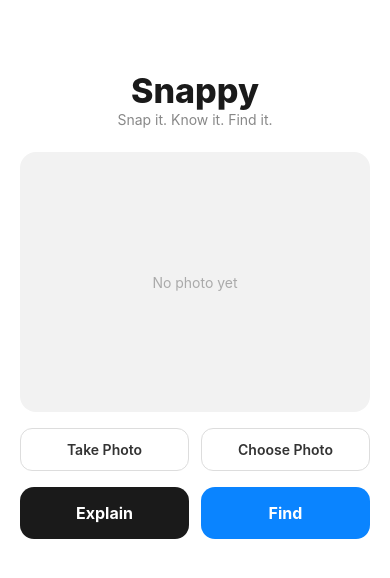
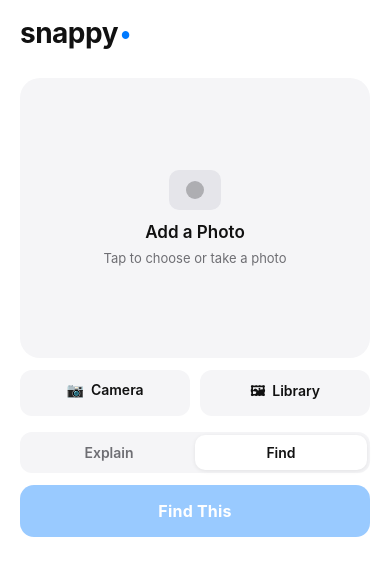
Before and after one commit to myfutureplan305/snapp-app, a React Native app: screen / in a window 390 px wide. Shown: the top 578 px of the page. Built offline with nearby package versions, Linux system fonts and the light colour scheme.

Commit message:
Update App.js

```diff
--- a/App.js
+++ b/App.js
@@ -3,228 +3,350 @@ import {
   ActivityIndicator,
   Image,
   Linking,
+  SafeAreaView,
   ScrollView,
   StyleSheet,
   Text,
   TouchableOpacity,
   View,
+  Platform,
 } from "react-native";
-import { StatusBar } from "expo-status-bar";
 import * as ImagePicker from "expo-image-picker";
 
 const API_BASE_URL = "https://snappybackend.vercel.app";
 
+// ── Tokens ────────────────────────────────────────────────────────────────────
+const C = {
+  bg: "#FFFFFF",
+  surface: "#F5F5F7",
+  surfacePressed: "#EBEBED",
+  border: "#E5E5EA",
+  text: "#111111",
+  textSecondary: "#6E6E73",
+  textTertiary: "#AEAEB2",
+  accent: "#007AFF",
+  accentSoft: "#EBF3FF",
+  success: "#34C759",
+  white: "#FFFFFF",
+};
+
+const T = {
+  // display
+  logoSize: 28,
+  logoWeight: "700",
+  // body
+  bodySize: 15,
+  bodyLineHeight: 22,
+  // label
+  labelSize: 12,
+  labelWeight: "600",
+  labelTracking: 0.5,
+  // price
+  priceSize: 20,
+  priceWeight: "700",
+};
+
 export default function App() {
   const [photo, setPhoto] = useState(null);
   const [loading, setLoading] = useState(false);
-  const [mode, setMode] = useState(null);
+  const [activeMode, setActiveMode] = useState("find"); // segmented control
   const [product, setProduct] = useState(null);
   const [results, setResults] = useState([]);
   const [error, setError] = useState(null);
+  const [lastMode, setLastMode] = useState(null);
 
-  const resetResults = () => {
+  const reset = () => { setProduct(null); setResults([]); setError(null); setLastMode(null); };
+
+  const pickPhoto = async (fromCamera) => {
+    reset();
+    const perm = fromCamera
+      ? await ImagePicker.requestCameraPermissionsAsync()
+      : await ImagePicker.requestMediaLibraryPermissionsAsync();
+    if (!perm.granted) { setError(fromCamera ? "Camera access needed" : "Photo library access needed"); return; }
+    const result = fromCamera
+      ? await ImagePicker.launchCameraAsync({ quality: 0.8 })
+      : await ImagePicker.launchImageLibraryAsync({ quality: 0.8 });
+    if (!result.canceled && result.assets?.length) setPhoto(result.assets[0]);
+  };
+
+  const submit = async () => {
+    if (!photo) { setError("Add a photo first"); return; }
+    setLoading(true);
+    setError(null);
+    setLastMode(activeMode);
     setProduct(null);
     setResults([]);
-    setError(null);
-  };
-
-  const pickPhoto = async (fromCamera) => {
-    resetResults();
-    const permission = fromCamera
-      ? await ImagePicker.requestCameraPermissionsAsync()
-      : await ImagePicker.requestMediaLibraryPermissionsAsync();
-
-    if (!permission.granted) {
-      setError("Permission needed to access " + (fromCamera ? "camera" : "photos"));
-      return;
-    }
-
-    const result = fromCamera
-      ? await ImagePicker.launchCameraAsync({ quality: 0.7, base64: false })
-      : await ImagePicker.launchImageLibraryAsync({ quality: 0.7, base64: false });
-
-    if (!result.canceled && result.assets?.length) {
-      setPhoto(result.assets[0]);
-    }
-  };
-
-  const submitPhoto = async (endpoint) => {
-    if (!photo) {
-      setError("Take or choose a photo first");
-      return;
-    }
-    setMode(endpoint);
-    setLoading(true);
-    setError(null);
-
     try {
-      const formData = new FormData();
-      formData.append("photo", {
-        uri: photo.uri,
-        name: "photo.jpg",
-        type: "image/jpeg",
-      });
-
-      const res = await fetch(`${API_BASE_URL}/${endpoint}`, {
-        method: "POST",
-        body: formData,
-        headers: { "Content-Type": "multipart/form-data" },
-      });
-
-      if (!res.ok) throw new Error(`Server returned ${res.status}`);
+      const fd = new FormData();
+      fd.append("photo", { uri: photo.uri, name: "photo.jpg", type: "image/jpeg" });
+      const res = await fetch(`${API_BASE_URL}/${activeMode}`, { method: "POST", body: fd, headers: { "Content-Type": "multipart/form-data" } });
+      if (!res.ok) throw new Error(`Error ${res.status}`);
       const data = await res.json();
       setProduct(data.product);
       setResults(data.results || []);
-    } catch (err) {
-      setError(err.message || "Something went wrong");
+    } catch (e) {
+      setError(e.message || "Something went wrong");
     } finally {
       setLoading(false);
     }
   };
 
+  const hasResults = product || results.length > 0;
+
   return (
-    <ScrollView contentContainerStyle={styles.container}>
-      <StatusBar style="auto" />
-      <Text style={styles.logo}>Snappy</Text>
-      <Text style={styles.tagline}>Snap it. Know it. Find it.</Text>
+    <SafeAreaView style={styles.safe}>
+      <ScrollView
+        style={styles.scroll}
+        contentContainerStyle={styles.container}
+        showsVerticalScrollIndicator={false}
+      >
+        {/* ── Header ── */}
+        <View style={styles.header}>
+          <Text style={styles.logo}>snappy</Text>
+          <Text style={styles.logoMark}>●</Text>
+        </View>
 
-      <View style={styles.photoBox}>
+        {/* ── Photo area ── */}
+        <TouchableOpacity
+          style={[styles.photoBox, photo && styles.photoBoxFilled]}
+          onPress={() => pickPhoto(false)}
+          activeOpacity={0.85}
+        >
           {photo ? (
             <Image source={{ uri: photo.uri }} style={styles.photo} />
           ) : (
-          <Text style={styles.photoPlaceholder}>No photo yet</Text>
+            <View style={styles.photoEmpty}>
+              <View style={styles.cameraIcon}>
+                <View style={styles.cameraLens} />
+              </View>
+              <Text style={styles.photoEmptyTitle}>Add a Photo</Text>
+              <Text style={styles.photoEmptySubtitle}>Tap to choose or take a photo</Text>
+            </View>
           )}
-      </View>
+        </TouchableOpacity>
 
+        {/* ── Capture buttons ── */}
         <View style={styles.captureRow}>
-        <TouchableOpacity style={styles.secondaryButton} onPress={() => pickPhoto(true)}>
-          <Text style={styles.secondaryButtonText}>Take Photo</Text>
+          <TouchableOpacity style={styles.captureBtn} onPress={() => pickPhoto(true)} activeOpacity={0.7}>
+            <Text style={styles.captureBtnText}>📷  Camera</Text>
           </TouchableOpacity>
-        <TouchableOpacity style={styles.secondaryButton} onPress={() => pickPhoto(false)}>
-          <Text style={styles.secondaryButtonText}>Choose Photo</Text>
+          <TouchableOpacity style={styles.captureBtn} onPress={() => pickPhoto(false)} activeOpacity={0.7}>
+            <Text style={styles.captureBtnText}>🖼  Library</Text>
           </TouchableOpacity>
         </View>
 
-      <View style={styles.actionRow}>
+        {/* ── Segmented control ── */}
+        <View style={styles.segment}>
           <TouchableOpacity
-          style={[styles.actionButton, styles.explainButton]}
-          onPress={() => submitPhoto("explain")}
-          disabled={loading}
+            style={[styles.segTab, activeMode === "explain" && styles.segTabActive]}
+            onPress={() => setActiveMode("explain")}
+            activeOpacity={0.8}
           >
-          <Text style={styles.actionButtonText}>Explain</Text>
+            <Text style={[styles.segTabText, activeMode === "explain" && styles.segTabTextActive]}>
+              Explain
+            </Text>
           </TouchableOpacity>
           <TouchableOpacity
-          style={[styles.actionButton, styles.findButton]}
-          onPress={() => submitPhoto("find")}
-          disabled={loading}
+            style={[styles.segTab, activeMode === "find" && styles.segTabActive]}
+            onPress={() => setActiveMode("find")}
+            activeOpacity={0.8}
           >
-          <Text style={styles.actionButtonText}>Find</Text>
+            <Text style={[styles.segTabText, activeMode === "find" && styles.segTabTextActive]}>
+              Find
+            </Text>
           </TouchableOpacity>
         </View>
 
-      {loading && <ActivityIndicator size="large" style={{ marginTop: 24 }} />}
-      {error && <Text style={styles.error}>{error}</Text>}
+        {/* ── Primary action ── */}
+        <TouchableOpacity
+          style={[styles.primaryBtn, (!photo || loading) && styles.primaryBtnDisabled]}
+          onPress={submit}
+          disabled={!photo || loading}
+          activeOpacity={0.85}
+        >
+          {loading ? (
+            <ActivityIndicator color={C.white} size="small" />
+          ) : (
+            <Text style={styles.primaryBtnText}>
+              {activeMode === "explain" ? "Explain This" : "Find This"}
+            </Text>
+          )}
+        </TouchableOpacity>
 
-      {product && (
-        <View style={styles.card}>
-          <Text style={styles.productName}>{product.productName}</Text>
-          {product.brand && <Text style={styles.meta}>Brand: {product.brand}</Text>}
-          {product.category && <Text style={styles.meta}>Category: {product.category}</Text>}
-          <Text style={styles.description}>{product.description}</Text>
-          <Text style={styles.confidence}>Confidence: {product.confidence}</Text>
+        {/* ── Error ── */}
+        {error && (
+          <View style={styles.errorBox}>
+            <Text style={styles.errorText}>{error}</Text>
           </View>
         )}
 
-      {mode === "find" && results.length > 0 && (
-        <View style={styles.resultsSection}>
-          <Text style={styles.resultsHeader}>Where to buy</Text>
+        {/* ── Results ── */}
+        {hasResults && (
+          <View style={styles.results}>
+            {/* Product card */}
+            {product && (
+              <View style={styles.productCard}>
+                <View style={styles.productCardTop}>
+                  {product.brand && (
+                    <Text style={styles.productBrand}>{product.brand.toUpperCase()}</Text>
+                  )}
+                  <Text style={styles.productName}>{product.productName}</Text>
+                  {product.category && (
+                    <View style={styles.categoryPill}>
+                      <Text style={styles.categoryText}>{product.category}</Text>
+                    </View>
+                  )}
+                </View>
+                {product.description && (
+                  <Text style={styles.productDesc}>{product.description}</Text>
+                )}
+                <View style={styles.confidenceRow}>
+                  <View style={[
+                    styles.confidenceDot,
+                    { backgroundColor: product.confidence === "high" ? C.success : product.confidence === "medium" ? "#FF9F0A" : C.textTertiary }
+                  ]} />
+                  <Text style={styles.confidenceText}>
+                    {product.confidence === "high" ? "High confidence match" : product.confidence === "medium" ? "Probable match" : "Low confidence"}
+                  </Text>
+                </View>
+              </View>
+            )}
+
+            {/* Retailer results */}
+            {lastMode === "find" && results.length > 0 && (
+              <View style={styles.retailerSection}>
+                <Text style={styles.sectionLabel}>WHERE TO BUY</Text>
                 {results.map((item, idx) => (
                   <TouchableOpacity
                     key={idx}
-              style={styles.resultCard}
+                    style={styles.retailerCard}
                     onPress={() => Linking.openURL(item.link)}
+                    activeOpacity={0.7}
                   >
-              <View style={{ flex: 1 }}>
-                <Text style={styles.retailer}>{item.retailer}</Text>
-                <Text style={styles.itemTitle} numberOfLines={2}>
-                  {item.title}
-                </Text>
-                {item.price && <Text style={styles.price}>{item.price}</Text>}
+                    <View style={styles.retailerCardLeft}>
+                      <Text style={styles.retailerName}>{item.retailer}</Text>
+                      <Text style={styles.retailerTitle} numberOfLines={2}>{item.title}</Text>
+                      {item.rating && (
+                        <Text style={styles.retailerRating}>★ {item.rating}{item.reviews ? ` · ${item.reviews} reviews` : ""}</Text>
+                      )}
+                    </View>
+                    <View style={styles.retailerCardRight}>
+                      {item.price ? (
+                        <Text style={styles.retailerPrice}>{item.price}</Text>
+                      ) : null}
+                      <Text style={styles.retailerChevron}>›</Text>
                     </View>
                   </TouchableOpacity>
                 ))}
               </View>
             )}
+          </View>
+        )}
+
+        <View style={{ height: 40 }} />
       </ScrollView>
+    </SafeAreaView>
   );
 }
 
 const styles = StyleSheet.create({
-  container: {
-    flexGrow: 1,
-    backgroundColor: "#fff",
-    alignItems: "center",
-    paddingTop: 70,
-    paddingHorizontal: 20,
-    paddingBottom: 60,
+  safe: { flex: 1, backgroundColor: C.bg },
+  scroll: { flex: 1 },
+  container: { paddingHorizontal: 20, paddingTop: Platform.OS === "android" ? 48 : 16 },
+
+  // Header
+  header: { flexDirection: "row", alignItems: "center", marginBottom: 28 },
+  logo: { fontSize: T.logoSize, fontWeight: T.logoWeight, color: C.text, letterSpacing: -0.5 },
+  logoMark: { fontSize: 10, color: C.accent, marginLeft: 3, marginTop: 4 },
+
+  // Photo
+  photoBox: {
+    width: "100%", height: 280, borderRadius: 20,
+    backgroundColor: C.surface, overflow: "hidden", marginBottom: 12,
   },
-  logo: { fontSize: 34, fontWeight: "800", color: "#1a1a1a" },
-  tagline: { fontSize: 14, color: "#888", marginBottom: 24 },
-  photoBox: {
-    width: "100%",
-    height: 260,
-    borderRadius: 16,
-    backgroundColor: "#f2f2f2",
-    alignItems: "center",
-    justifyContent: "center",
-    overflow: "hidden",
-    marginBottom: 16,
+  photoBoxFilled: { backgroundColor: "#000" },
+  photo: { width: "100%", height: "100%", resizeMode: "cover" },
+  photoEmpty: { flex: 1, alignItems: "center", justifyContent: "center", gap: 8 },
+  cameraIcon: {
+    width: 52, height: 40, borderRadius: 10, backgroundColor: C.border,
+    alignItems: "center", justifyContent: "center", marginBottom: 4,
   },
-  photo: { width: "100%", height: "100%" },
-  photoPlaceholder: { color: "#aaa" },
-  captureRow: { flexDirection: "row", gap: 12, marginBottom: 16, width: "100%" },
-  secondaryButton: {
-    flex: 1,
-    borderWidth: 1,
-    borderColor: "#ddd",
-    borderRadius: 12,
-    paddingVertical: 12,
-    alignItems: "center",
+  cameraLens: { width: 18, height: 18, borderRadius: 9, backgroundColor: C.textTertiary },
+  photoEmptyTitle: { fontSize: 17, fontWeight: "600", color: C.text },
+  photoEmptySubtitle: { fontSize: 13, color: C.textSecondary },
+
+  // Capture row
+  captureRow: { flexDirection: "row", gap: 10, marginBottom: 16 },
+  captureBtn: {
+    flex: 1, paddingVertical: 11, borderRadius: 12,
+    backgroundColor: C.surface, alignItems: "center",
   },
-  secondaryButtonText: { color: "#333", fontWeight: "600" },
-  actionRow: { flexDirection: "row", gap: 12, width: "100%" },
-  actionButton: {
-    flex: 1,
-    borderRadius: 14,
-    paddingVertical: 16,
-    alignItems: "center",
+  captureBtnText: { fontSize: 14, fontWeight: "600", color: C.text },
+
+  // Segmented control
+  segment: {
+    flexDirection: "row", backgroundColor: C.surface,
+    borderRadius: 12, padding: 3, marginBottom: 12,
   },
-  explainButton: { backgroundColor: "#1a1a1a" },
-  findButton: { backgroundColor: "#0a84ff" },
-  actionButtonText: { color: "#fff", fontWeight: "700", fontSize: 16 },
-  error: { color: "#d00", marginTop: 16, textAlign: "center" },
-  card: {
-    width: "100%",
-    marginTop: 24,
-    padding: 18,
-    borderRadius: 14,
-    backgroundColor: "#f7f7f8",
+  segTab: { flex: 1, paddingVertical: 9, borderRadius: 10, alignItems: "center" },
+  segTabActive: { backgroundColor: C.white, shadowColor: "#000", shadowOpacity: 0.08, shadowRadius: 4, shadowOffset: { width: 0, height: 1 }, elevation: 2 },
+  segTabText: { fontSize: 14, fontWeight: "600", color: C.textSecondary },
+  segTabTextActive: { color: C.text },
+
+  // Primary button
+  primaryBtn: {
+    backgroundColor: C.accent, borderRadius: 14,
+    paddingVertical: 16, alignItems: "center", marginBottom: 20,
   },
-  productName: { fontSize: 20, fontWeight: "700", marginBottom: 6 },
-  meta: { fontSize: 13, color: "#555" },
-  description: { fontSize: 14, color: "#333", marginTop: 8, lineHeight: 20 },
-  confidence: { fontSize: 12, color: "#999", marginTop: 10 },
-  resultsSection: { width: "100%", marginTop: 24 },
-  resultsHeader: { fontSize: 16, fontWeight: "700", marginBottom: 10 },
-  resultCard: {
-    width: "100%",
-    padding: 14,
-    borderRadius: 12,
-    borderWidth: 1,
-    borderColor: "#eee",
-    marginBottom: 10,
+  primaryBtnDisabled: { opacity: 0.4 },
+  primaryBtnText: { color: C.white, fontSize: 16, fontWeight: "700", letterSpacing: 0.2 },
+
+  // Error
+  errorBox: { backgroundColor: "#FFF0F0", borderRadius: 12, padding: 14, marginBottom: 16 },
+  errorText: { color: "#D00", fontSize: 14, textAlign: "center" },
+
+  // Results wrapper
+  results: { width: "100%" },
+
+  // Product card
+  productCard: {
+    backgroundColor: C.surface, borderRadius: 18,
+    padding: 18, marginBottom: 20,
   },
-  retailer: { fontSize: 12, color: "#0a84ff", fontWeight: "700" },
-  itemTitle: { fontSize: 14, color: "#222", marginTop: 4 },
-  price: { fontSize: 15, fontWeight: "700", marginTop: 6 },
+  productCardTop: { marginBottom: 12 },
+  productBrand: {
+    fontSize: T.labelSize, fontWeight: T.labelWeight,
+    color: C.accent, letterSpacing: T.labelTracking, marginBottom: 4,
+  },
+  productName: { fontSize: 20, fontWeight: "700", color: C.text, lineHeight: 26 },
+  categoryPill: {
+    alignSelf: "flex-start", marginTop: 8,
+    backgroundColor: C.white, borderRadius: 20,
+    paddingHorizontal: 10, paddingVertical: 4,
+  },
+  categoryText: { fontSize: 12, color: C.textSecondary, fontWeight: "500" },
+  productDesc: { fontSize: T.bodySize, color: C.textSecondary, lineHeight: T.bodyLineHeight, marginBottom: 14 },
+  confidenceRow: { flexDirection: "row", alignItems: "center", gap: 6 },
+  confidenceDot: { width: 7, height: 7, borderRadius: 4 },
+  confidenceText: { fontSize: 12, color: C.textTertiary },
+
+  // Retailer section
+  retailerSection: { marginBottom: 8 },
+  sectionLabel: {
+    fontSize: T.labelSize, fontWeight: T.labelWeight,
+    color: C.textTertiary, letterSpacing: T.labelTracking, marginBottom: 10,
+  },
+  retailerCard: {
+    flexDirection: "row", alignItems: "center",
+    backgroundColor: C.white, borderRadius: 16,
+    borderWidth: 1, borderColor: C.border,
+    padding: 14, marginBottom: 8,
+  },
+  retailerCardLeft: { flex: 1, marginRight: 12 },
+  retailerName: { fontSize: T.labelSize, fontWeight: "700", color: C.accent, letterSpacing: 0.3, marginBottom: 3 },
+  retailerTitle: { fontSize: 14, color: C.text, lineHeight: 19, marginBottom: 4 },
+  retailerRating: { fontSize: 12, color: C.textSecondary },
+  retailerCardRight: { alignItems: "flex-end", gap: 4 },
+  retailerPrice: { fontSize: T.priceSize, fontWeight: T.priceWeight, color: C.text },
+  retailerChevron: { fontSize: 22, color: C.textTertiary, lineHeight: 26 },
 });
```
Lines whose indentation alone changed are shown as unchanged.
